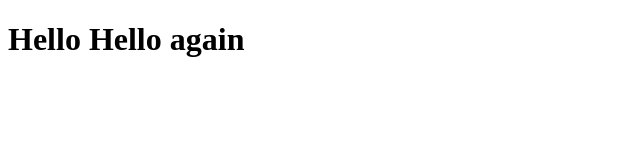
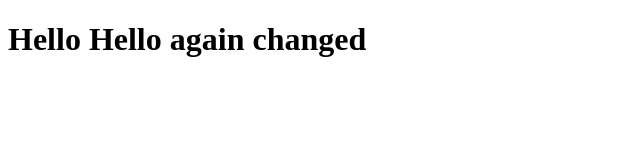
Before and after one commit to kusoman/coursera-angular, a plain HTML site: page index.html in a window 1280 px wide. Shown: the whole page, without its empty margins (0-640 px from the left). Drawn offline with Linux system fonts and the light colour scheme.

Commit message:
Committing same file again

```diff
--- a/index.html
+++ b/index.html
@@ -5,6 +5,6 @@
     <title>Hello Coursera</title>
   </head>
   <body>
-    <h1>Hello Hello again</h1>
+    <h1>Hello Hello again changed</h1>
   </body>
 </html>
```
